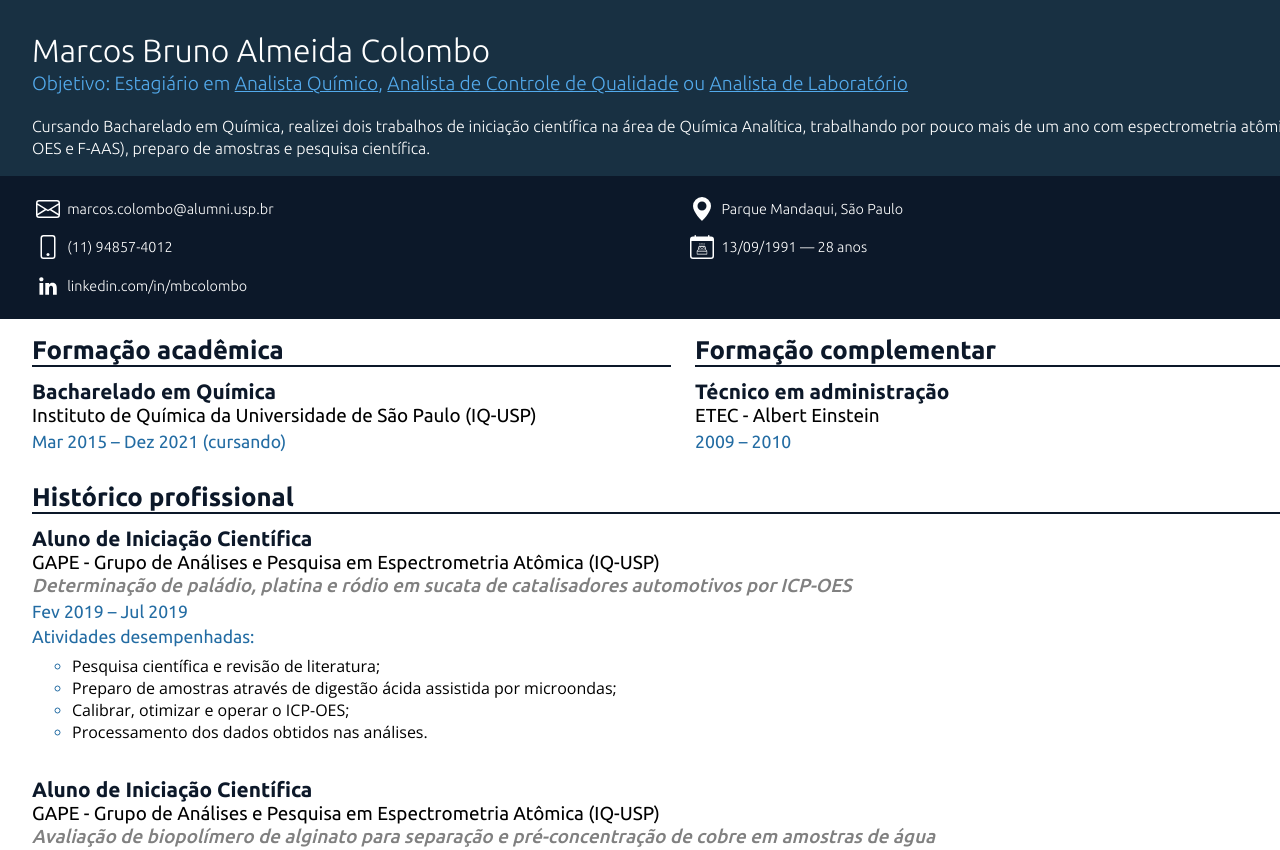
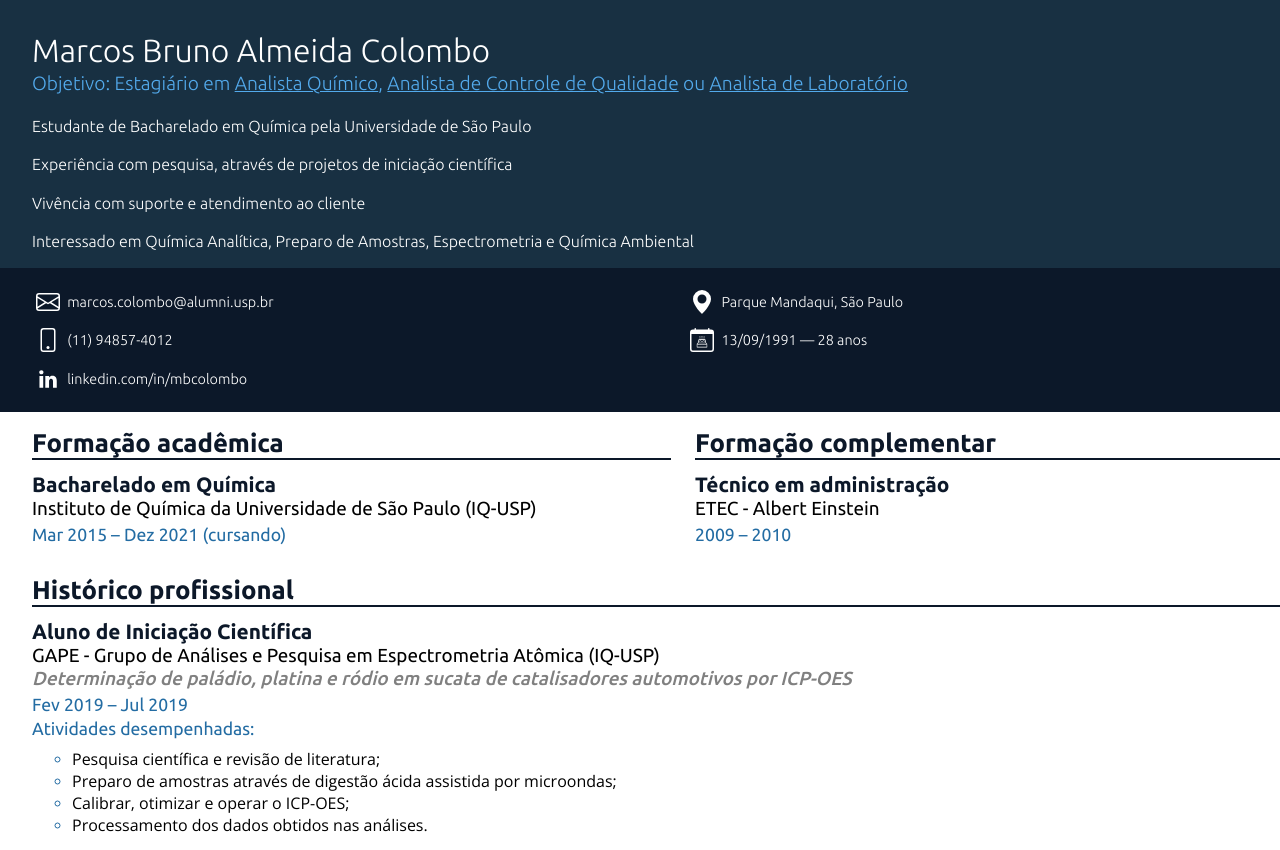
Before and after one commit to bcolombom/bcolombom.github.io, a plain HTML site: page versoes/estagio.html in a window 1280 px wide. Shown: the top 850 px of the page. Drawn offline with nearby package versions, Linux system fonts and the light colour scheme.

Commit message:
Update estagio.html

```diff
--- a/versoes/estagio.html
+++ b/versoes/estagio.html
@@ -21,7 +21,10 @@
                     <div id="resumo_topo">
                     <h1>Marcos Bruno Almeida Colombo</h1>
                         <h2>Objetivo: Estagiário em <u>Analista Químico</u>, <u>Analista de Controle de Qualidade</u> ou <u>Analista de Laboratório</u></h2>
-                        <p>Cursando Bacharelado em Química, realizei dois trabalhos de iniciação científica na área de Química Analítica, trabalhando por pouco mais de um ano com espectrometria atômica (ICP-OES e F-AAS), preparo de amostras e pesquisa científica.</p>
+                        <p>Estudante de Bacharelado em Química pela Universidade de São Paulo</p>
+                        <p>Experiência com pesquisa, através de projetos de iniciação científica</p>
+                        <p>Vivência com suporte e atendimento ao cliente</p>
+                        <p>Interessado em Química Analítica, Preparo de Amostras, Espectrometria e Química Ambiental</p>
                     </div>
                     <!--<figure id="foto">
                         <img src="../imagens/foto.png">
```
